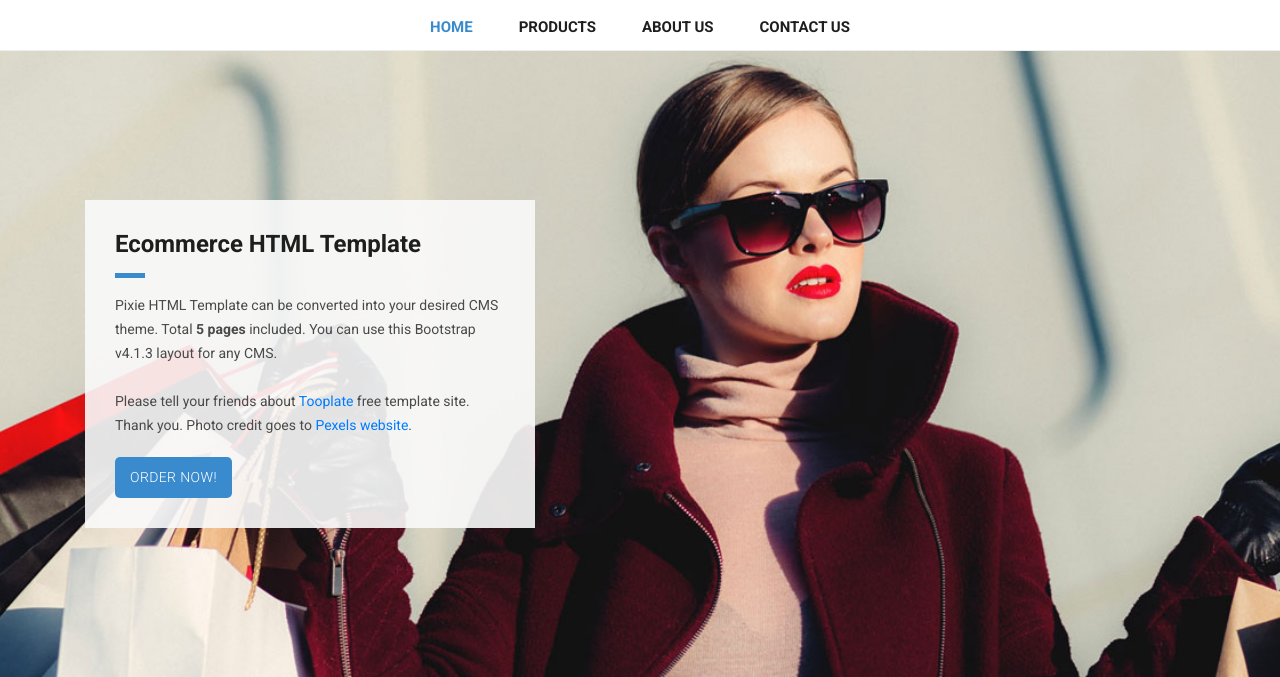
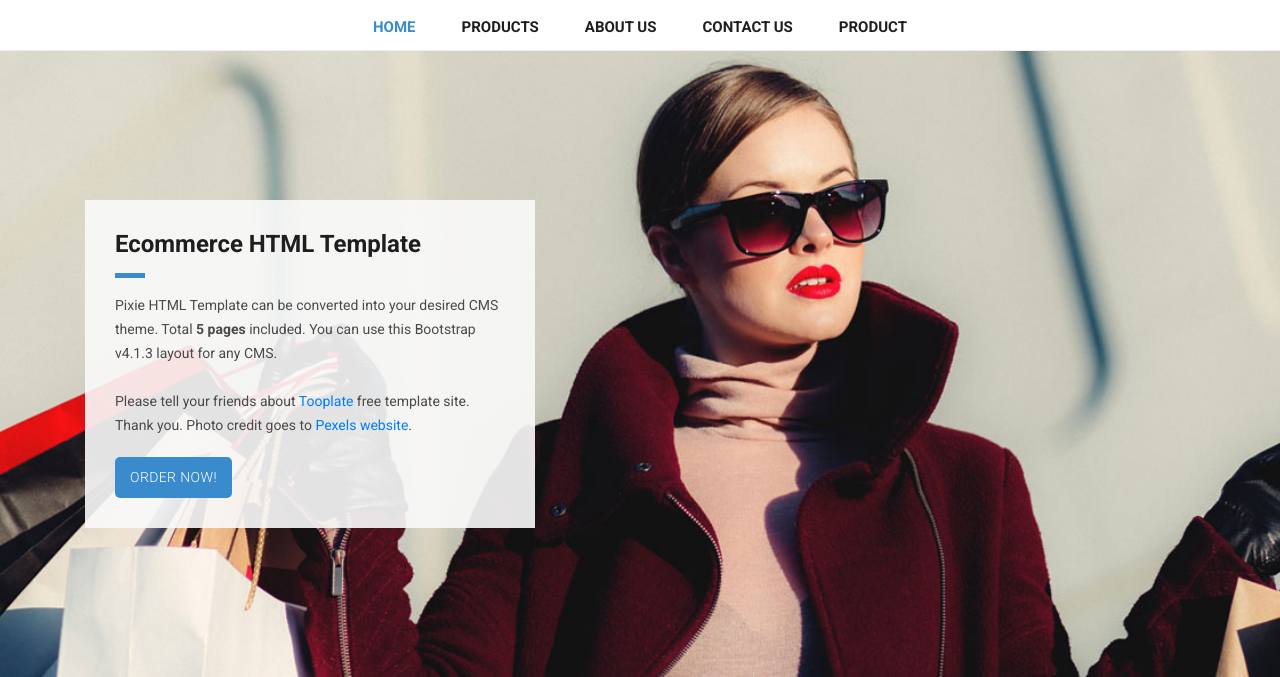
Before and after one commit to VaZRo/stepshop, a Django app: page / in a window 1280 px wide. Shown: the part 140-817 px from the top of the page. Run offline with Django 4.2, Linux system fonts and the light colour scheme; some libraries are stand-ins or nearby versions.

Commit message:
Lesson_02 HW files

```diff
--- a/stepshop/mainapp/urls.py
+++ b/stepshop/mainapp/urls.py
@@ -1,10 +1,10 @@
 from django.urls import path
-from mainapp.views import index, about, contacts, products
+from mainapp.views import index, about, contacts, products, product
 
 urlpatterns = [
     path('', index),
     path('about/', about),
     path('contacts/', contacts),
     path('products/', products),
-
+    path('product/', product),
 ]
--- a/stepshop/stepshop/urls.py
+++ b/stepshop/stepshop/urls.py
@@ -23,4 +23,5 @@ urlpatterns = [
     path('about/', include('mainapp.urls')),
     path('contacts/', include('mainapp.urls')),
     path('products/', include('mainapp.urls')),
+    path('product/', include("mainapp.urls")),
 ]
--- a/stepshop/templates/index.html
+++ b/stepshop/templates/index.html
@@ -60,6 +60,9 @@ https://www.tooplate.com/view/2114-pixie
             </li>
             <li class="nav-item">
               <a class="nav-link" href="/contacts">Contact Us</a>
+            </li>
+            <li class="nav-item">
+              <a class="nav-link" href="/product">Product</a>
             </li>
           </ul>
         </div>
```
